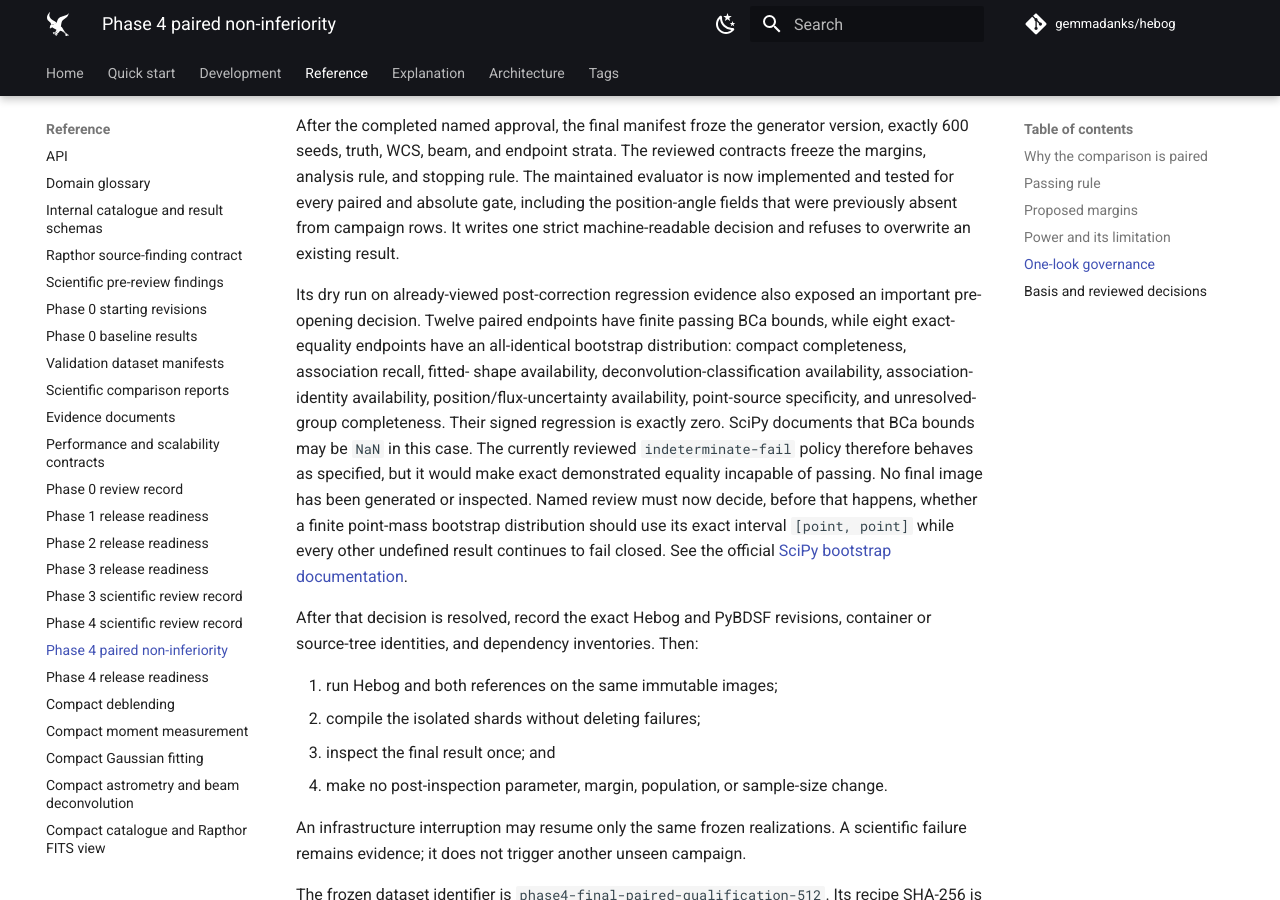
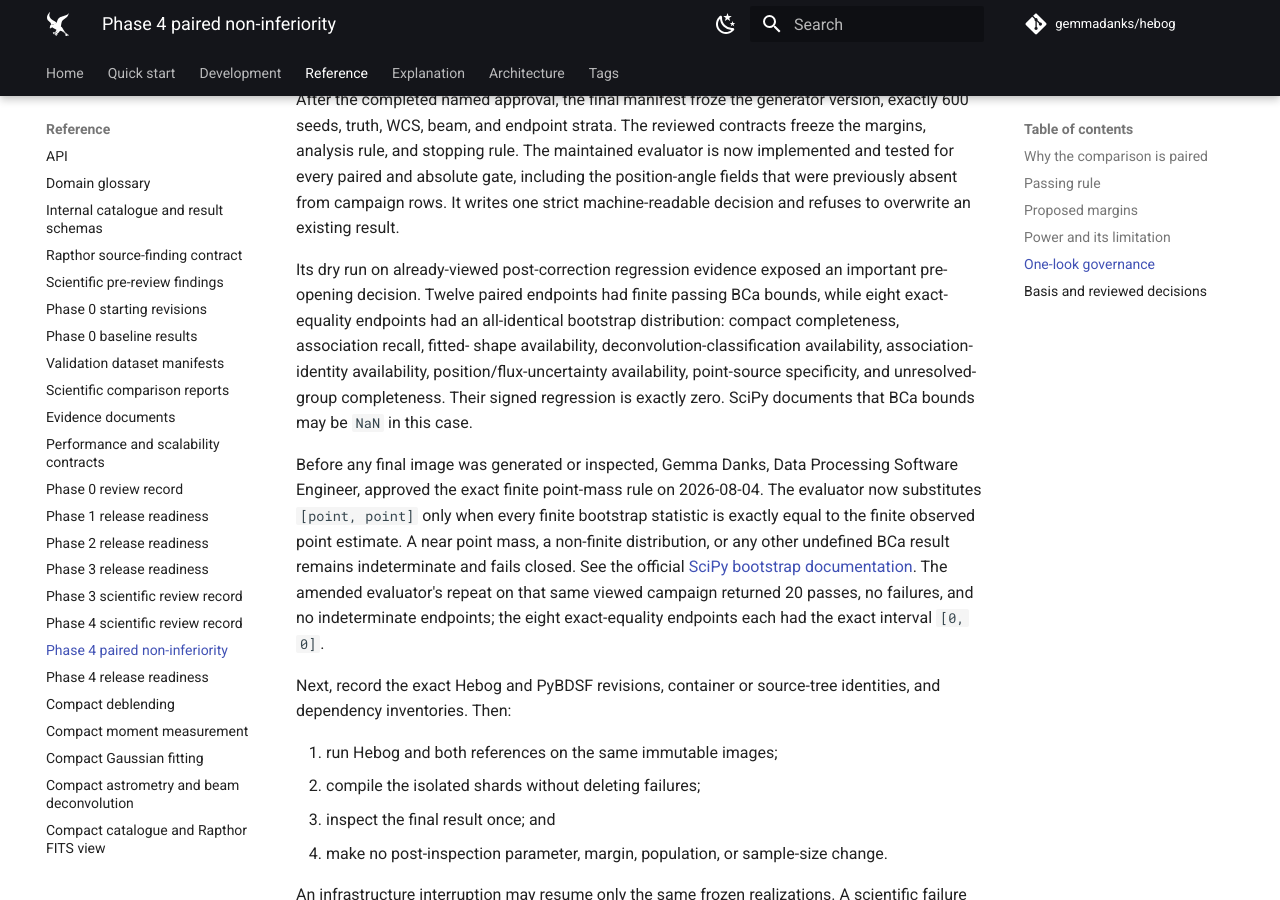
Before and after one commit to gemmadanks/hebog, an MkDocs documentation site: the page built from docs/reference/phase-4-paired-noninferiority.md, in a window 1280 px wide and 900 px high, scrolled down 5475 px. Built offline with MkDocs 1.6.1 and Material for MkDocs 9.7.7, drawn with Linux system fonts in a browser that asks for light colours; comment, search, counter and statistics services are not loaded; some of the changed text lies outside the part shown.

Commit message:
fix: qualify exact bootstrap equality
Treat a complete finite bootstrap point mass as the exact interval [point, point] under the named pre-opening Phase 4 review. Preserve fail-closed handling for near-constant, non-finite, incomplete, and otherwise undefined BCa results, and bind the amended rule to its canonical protocol hash.

Validated with the focused decision suite, the already-viewed 200-image regression campaign, just check, branch-aware coverage, PyBDSF equivalence tests, strict docs, and all pre-commit hooks.

```diff
--- a/docs/reference/phase-4-paired-noninferiority.md
+++ b/docs/reference/phase-4-paired-noninferiority.md
@@ -1,9 +1,9 @@
 # Phase 4 paired non-inferiority protocol
 
-**Status:** reviewed on 2026-08-03 by Gemma Danks, Data Processing Software
-Engineer. The final unseen population is frozen and remains ungenerated and
-unopened until the newly exposed finite point-mass rule receives named review
-and every execution identity is recorded.
+**Status:** reviewed on 2026-08-03 and amended after named review on 2026-08-04
+by Gemma Danks, Data Processing Software Engineer. The final unseen population
+is frozen and remains ungenerated and unopened until every execution identity
+is recorded.
 
 This protocol answers a deliberately narrower question than “does Hebog equal
 PyBDSF byte for byte?” It asks whether Hebog passes the existing truth-based
@@ -42,9 +42,12 @@ worse:
   ideal minus PyBDSF's absolute distance from the same ideal.
 
 The final analysis uses a paired, one-sided, 95% SciPy BCa cluster-bootstrap
-interval with 50,000 fixed-seed resamples. A degenerate or undefined interval
-is indeterminate and fails closed; it is not replaced after seeing the result
-by a more favourable method.
+interval with 50,000 fixed-seed resamples. When the complete finite bootstrap
+distribution is exactly equal to its finite observed point estimate, the
+predeclared interval is the exact zero-width interval `[point, point]`. There
+is no numerical tolerance. Every other degenerate, non-finite, or undefined
+interval is indeterminate and fails closed; no method is selected after seeing
+the result.
 
 ## Passing rule
 
@@ -147,10 +150,7 @@ observed favourable Hebog effect. It does not change any practical margin or
 scientific gate. The second audit verifies all 20 bounds; its SHA-256 is
 `af7c6cdfdf55629b77a6960292f523f73f583ec8e09bb407233cda26845ea9b1`.
 The reviewed protocol's canonical SHA-256 is
-`1702076858c024d9080601625ae8a7819c9b170f26086e688ca4d3b45d5b022a`.
-`af7c6cdfdf55629b77a6960292f523f73f583ec8e09bb407233cda26845ea9b1`.
-The reviewed protocol's canonical SHA-256 is
-`1702076858c024d9080601625ae8a7819c9b170f26086e688ca4d3b45d5b022a`.
+`eaa4e30a8d24a299d9f139c89aafc3ea60d424d61ac64f2b3d6fe7178a697dd8`.
 The weakest interval-exclusion power at 600 images remains 92.2%, for median
 unresolved-group position. Named review accepted these measured,
 conservative planning inputs. Sample size must not change after the final
@@ -252,24 +252,28 @@ including the position-angle fields that were previously absent from campaign
 rows. It writes one strict machine-readable decision and refuses to overwrite
 an existing result.
 
-Its dry run on already-viewed post-correction regression evidence also exposed
-an important pre-opening decision. Twelve paired endpoints have finite passing
-BCa bounds, while eight exact-equality endpoints have an all-identical
+Its dry run on already-viewed post-correction regression evidence exposed an
+important pre-opening decision. Twelve paired endpoints had finite passing BCa
+bounds, while eight exact-equality endpoints had an all-identical
 bootstrap distribution: compact completeness, association recall, fitted-
 shape availability, deconvolution-classification availability, association-
 identity availability, position/flux-uncertainty availability, point-source
 specificity, and unresolved-group completeness. Their signed regression is
-exactly zero. SciPy documents that BCa bounds may be `NaN` in this case. The
-currently reviewed `indeterminate-fail` policy therefore behaves as specified,
-but it would make exact demonstrated equality incapable of passing.
-No final image has been generated or inspected. Named review must now decide,
-before that happens, whether a finite point-mass bootstrap distribution should
-use its exact interval `[point, point]` while every other undefined result
-continues to fail closed. See the official
+exactly zero. SciPy documents that BCa bounds may be `NaN` in this case.
+
+Before any final image was generated or inspected, Gemma Danks, Data
+Processing Software Engineer, approved the exact finite point-mass rule on
+2026-08-04. The evaluator now substitutes `[point, point]` only when every
+finite bootstrap statistic is exactly equal to the finite observed point
+estimate. A near point mass, a non-finite distribution, or any other undefined
+BCa result remains indeterminate and fails closed. See the official
 [SciPy bootstrap documentation](https://docs.scipy.org/doc/scipy/reference/generated/scipy.stats.bootstrap.html).
+The amended evaluator's repeat on that same viewed campaign returned 20
+passes, no failures, and no indeterminate endpoints; the eight exact-equality
+endpoints each had the exact interval `[0, 0]`.
 
-After that decision is resolved, record the exact Hebog and PyBDSF revisions,
-container or source-tree identities, and dependency inventories. Then:
+Next, record the exact Hebog and PyBDSF revisions, container or source-tree
+identities, and dependency inventories. Then:
 
 1. run Hebog and both references on the same immutable images;
 2. compile the isolated shards without deleting failures;
```
Also changed, not shown: LOG.md (+44 -0 lines), docs/reference/evidence-documents.md (+6 -3 lines), docs/reference/phase-4-review-record.md (+22 -11 lines), plans/source-finder-implementation.md (+16 -14 lines), scripts/benchmark/README.md (+5 -3 lines), 5 other files.
